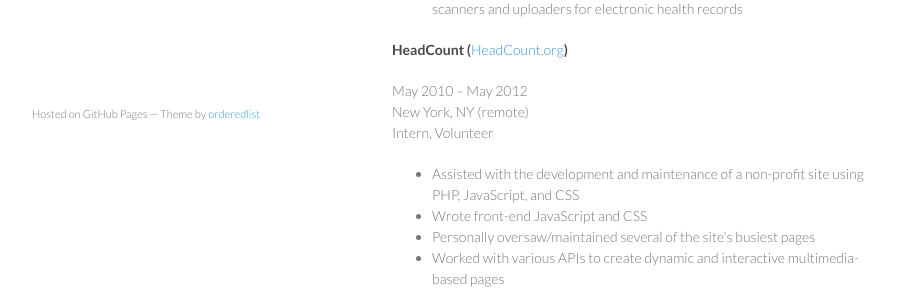
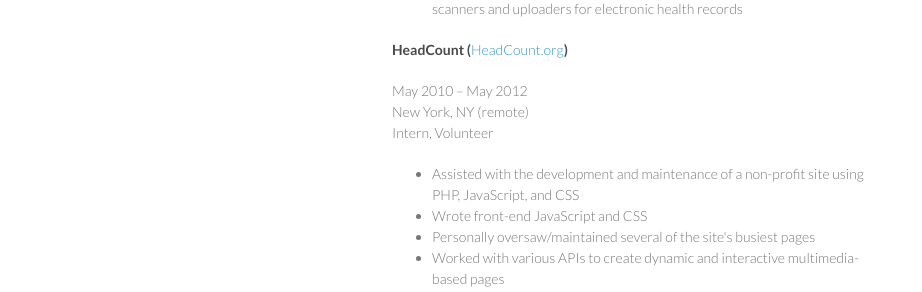
Before and after one commit to danwoods/danwoods.github.com, a Jekyll site: the page index.html, which Jekyll copies as it is, in a window 1280 px wide. Shown: the part 707-999 px from the top of the page, without its empty margins (178-1100 px from the left). Built offline with Jekyll 4.4.1, drawn with Linux system fonts in a browser that asks for light colours.

Commit message:
initial fixes

```diff
--- a/index.html
+++ b/index.html
@@ -3,7 +3,7 @@
   <head>
     <meta charset="utf-8">
     <meta http-equiv="X-UA-Compatible" content="chrome=1">
-    <title>Dan Woodson by danwoods</title>
+    <title>Dan Woodson</title>
 
     <link rel="stylesheet" href="stylesheets/styles.css">
     <link rel="stylesheet" href="stylesheets/pygment_trac.css">
@@ -111,7 +111,7 @@
 Activities: W3 Web Development group, ACM, Dean's list (multiple semesters)</p>
       </section>
       <footer>
-        <p><small>Hosted on GitHub Pages &mdash; Theme by <a href="https://github.com/orderedlist">orderedlist</a></small></p>
+        <!-- <p><small>Hosted on GitHub Pages &mdash; Theme by <a href="https://github.com/orderedlist">orderedlist</a></small></p> -->
       </footer>
     </div>
     <script src="javascripts/scale.fix.js"></script>
```
